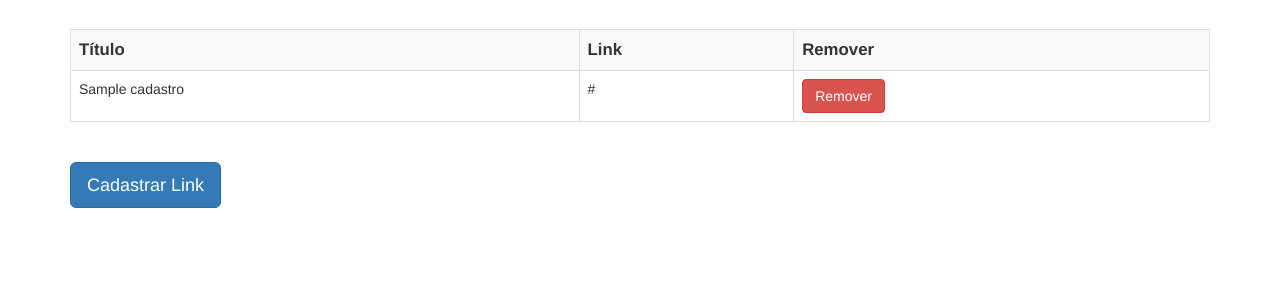
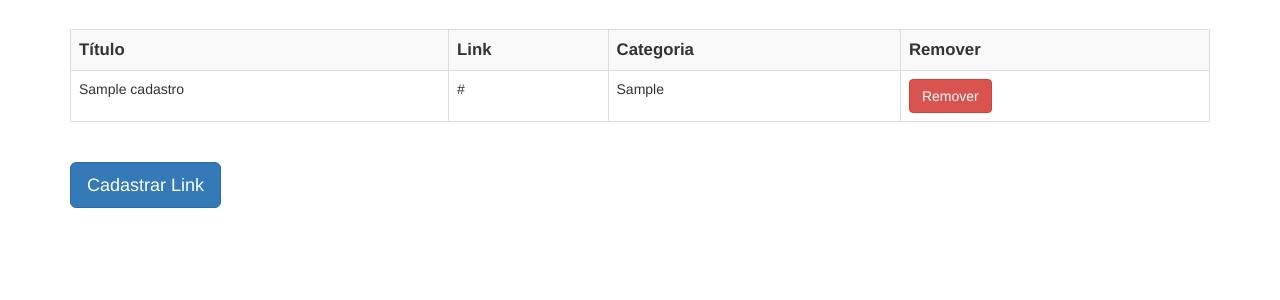
Before and after one commit to lucasmsdal/projetojera, a PHP site: page /index.php in a window 1280 px wide. Shown: the part 51-351 px from the top of the page. Run offline with PHP 8.4, Linux system fonts and the light colour scheme; the visitor is signed in with stand-in values (Sample User, id 1); tables that the repository leaves empty or names only in its code hold one stand-in row (values such as "Sample post"); data that the repository does not hold is empty; some libraries are stand-ins or nearby versions.

Commit message:
Adição da coluna Categoria na tabela a ser mostrada para o usuário

```diff
--- a/index.php
+++ b/index.php
@@ -34,6 +34,7 @@ $cadastros = listaLink($conexao);
 
     <th><big>Título</th>
     <th><big>Link</th>
+       <th><big>Categoria</th>
     <th><big>Remover</th>
 
 
@@ -52,7 +53,7 @@ foreach ($cadastros as $cadastro){
 
     <td><?= $cadastro['titulo'] ?> </td>
     <td><?= $cadastro['link'] ?> </td>
-
+    <td><?= $cadastro['categoria'] ?> </td>
 
     <td>
     <form action="remove-pergunta.php" method="post" >
```
